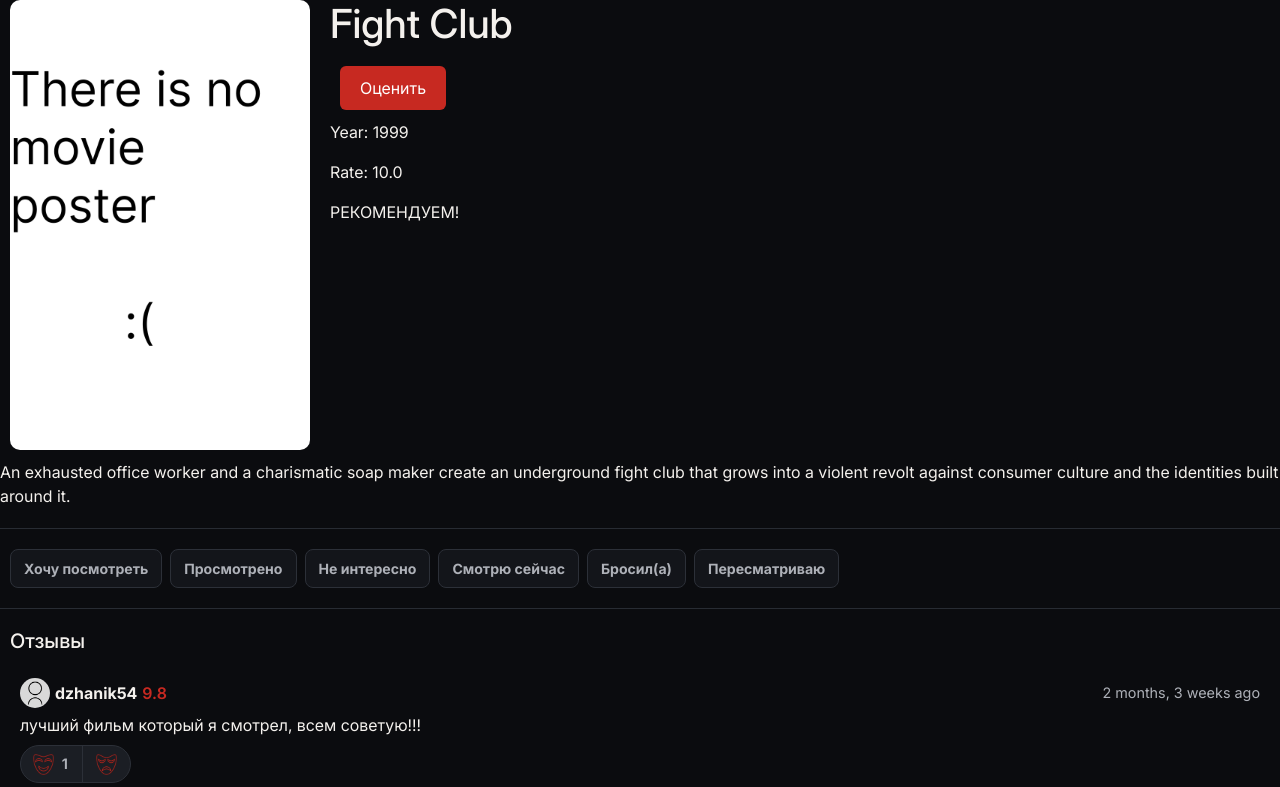
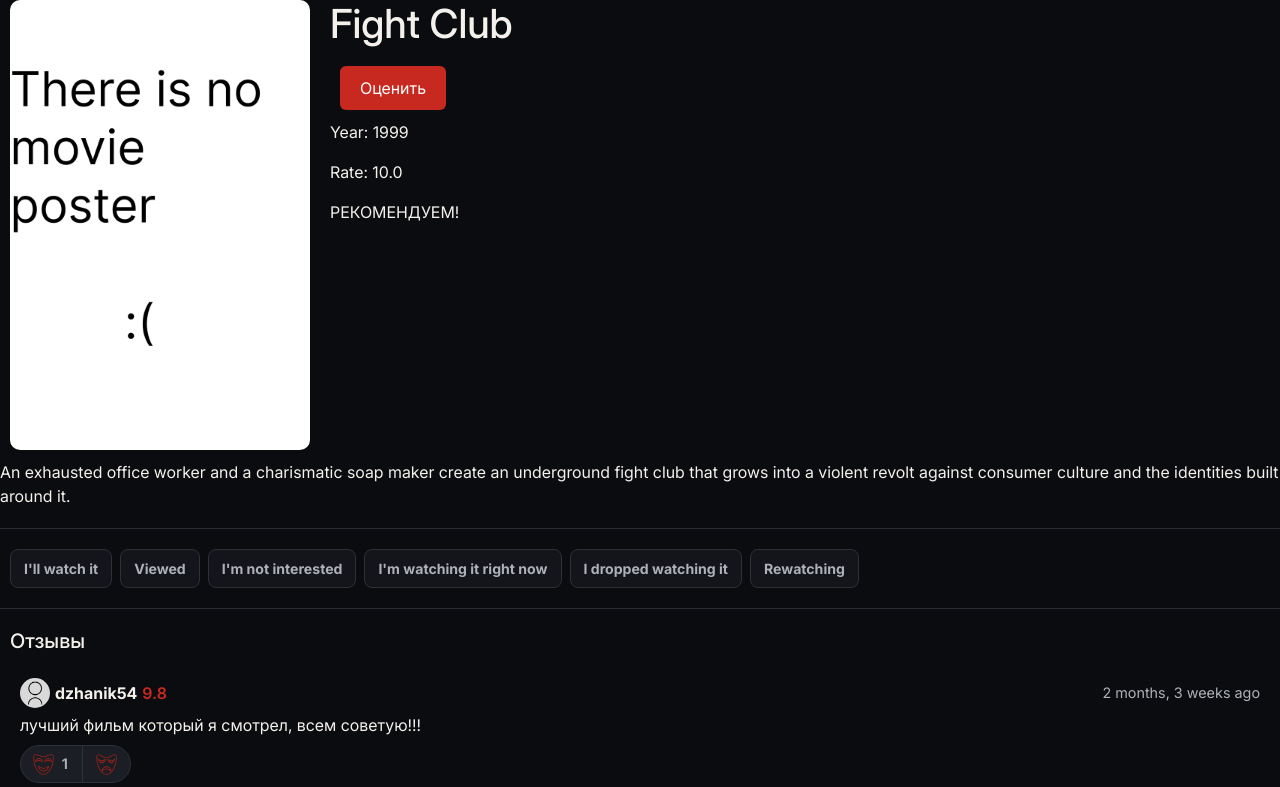
Before and after one commit to ivanKislyak/Rafs, a Django app: page /movies/2/ in a window 1280 px wide. Shown: the part 202-989 px from the top of the page. Run offline with Django 5.2, Linux system fonts and the light colour scheme; data comes from the database, SQL or seed files in the repository; parts of the project's set-up code (start-up, migrations or seed data) failed here and were passed over.

Commit message:
refactor: replace hardcoded button values with dynamic choices for movie watch status

```diff
--- a/movies/templates/movies/movie_detail.html
+++ b/movies/templates/movies/movie_detail.html
@@ -70,8 +70,8 @@
          data-movie-id="{{ movie.id }}"
          data-url="{% url 'movies:set_movie_status' %}"
          data-csrf="{{ csrf_token }}">
-        {% for b_value in button_values %}
-            <button class="movie-watch-status-btn {% if watch_status.status == b_value.data_value %}is-active{% endif %}" data-value="{{ b_value.data_value }}">{{ b_value.text_inside }}</button>
+        {% for choice in watch_status_model.StatusChoice.choices %}
+            <button class="movie-watch-status-btn {% if watch_status.status == choice.0 %}is-active{% endif %}" data-value="{{ choice.0 }}">{{ choice.1 }}</button>
         {% endfor %}
     </div>
     <hr />
--- a/movies/views.py
+++ b/movies/views.py
@@ -73,30 +73,6 @@ def movie_detail(request, movie_id):
 
     reviews.sort(key=lambda r: r.like_count - r.dislike_count, reverse=True)
 
-    button_values = [
-        {"data_value": "WILL_WATCH",
-         "text_inside": "Хочу посмотреть"},
-
-         {"data_value": "VIEWED",
-         "text_inside": "Просмотрено"},
-
-         {"data_value": "NOT_INTERESTING",
-         "text_inside": "Не интересно"
-         },
-
-         {"data_value": "WATCHING",
-         "text_inside": "Смотрю сейчас"
-         },
-
-         {"data_value": "DROPPED",
-         "text_inside": "Бросил(а)"
-         },
-
-        {"data_value": "REWATCHING",
-         "text_inside": "Пересматриваю"
-        }
-        ]
-
     if request.user.is_authenticated:
         user_already_rated_this = Review.objects.filter(movie=movie, user=request.user).first()
         watch_status = WatchStatus.objects.filter(movie=movie, user=request.user).first()
@@ -105,7 +81,7 @@ def movie_detail(request, movie_id):
                   {"movie": movie,
                    "reviews": reviews,
                    "user_already_rated_this": user_already_rated_this,
-                   "button_values": button_values,
+                   "watch_status_model": WatchStatus,
                    "watch_status": watch_status})
 
 @login_required
```
